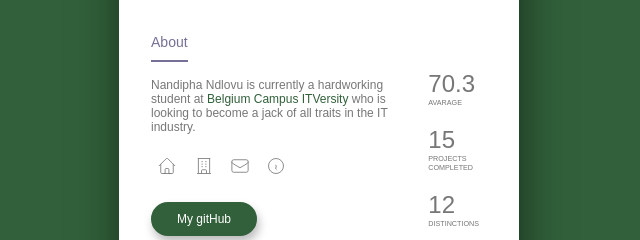
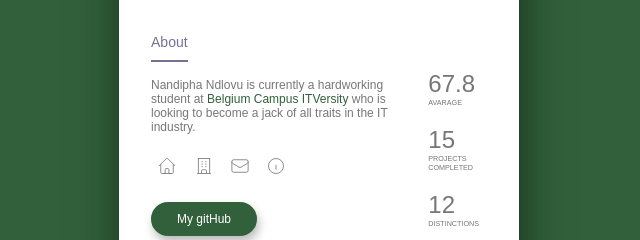
Before and after one commit to NandiphaNdlovu/Profile_Card, a plain HTML site: page index.html in a window 1280 px wide. Shown: the part 419-659 px from the top of the page, 321-961 px from the left. Drawn offline with Linux system fonts and the light colour scheme.

Commit message:
avarage correction

```diff
--- a/index.html
+++ b/index.html
@@ -64,7 +64,7 @@
 
         <div class="count_container">
           <div>
-            <h3>70.3</h3>
+            <h3>67.8</h3>
             <p>Avarage</p>
           </div>
 
```
